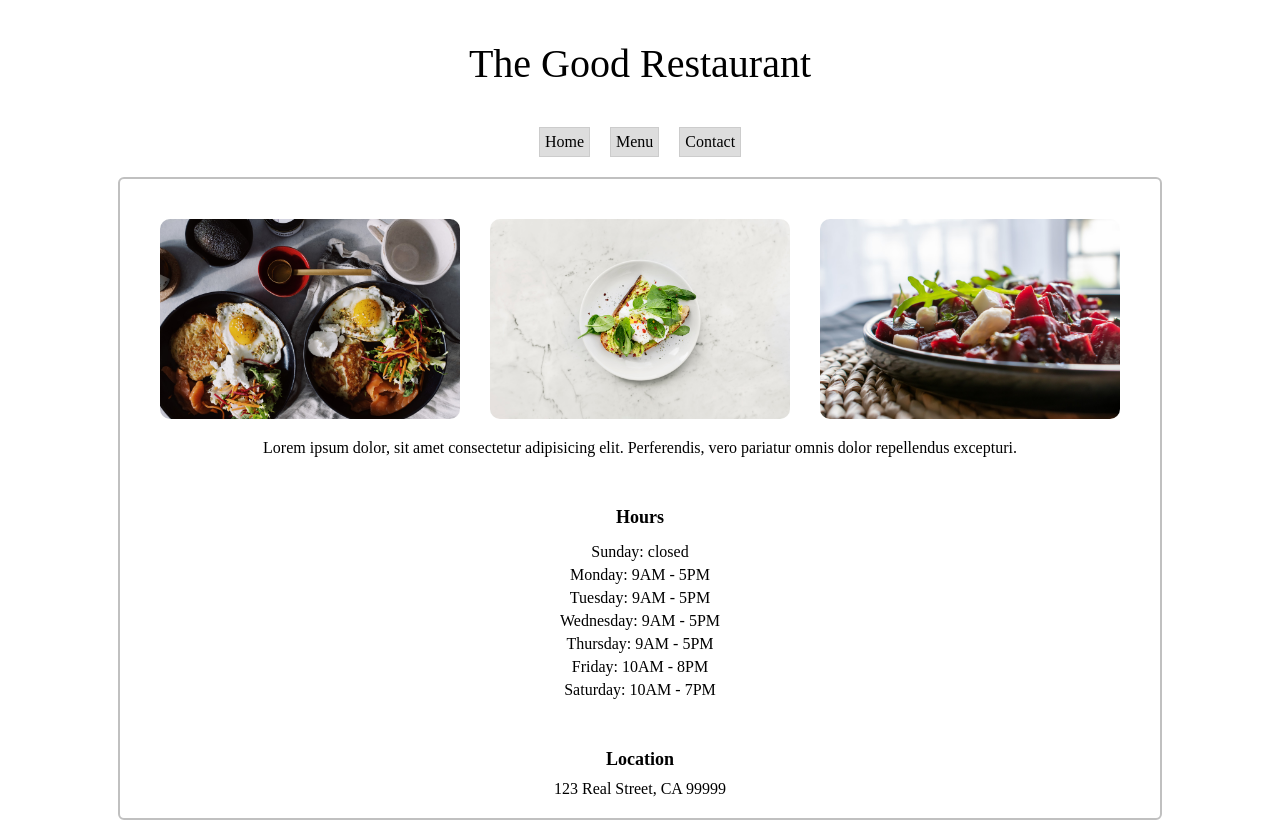
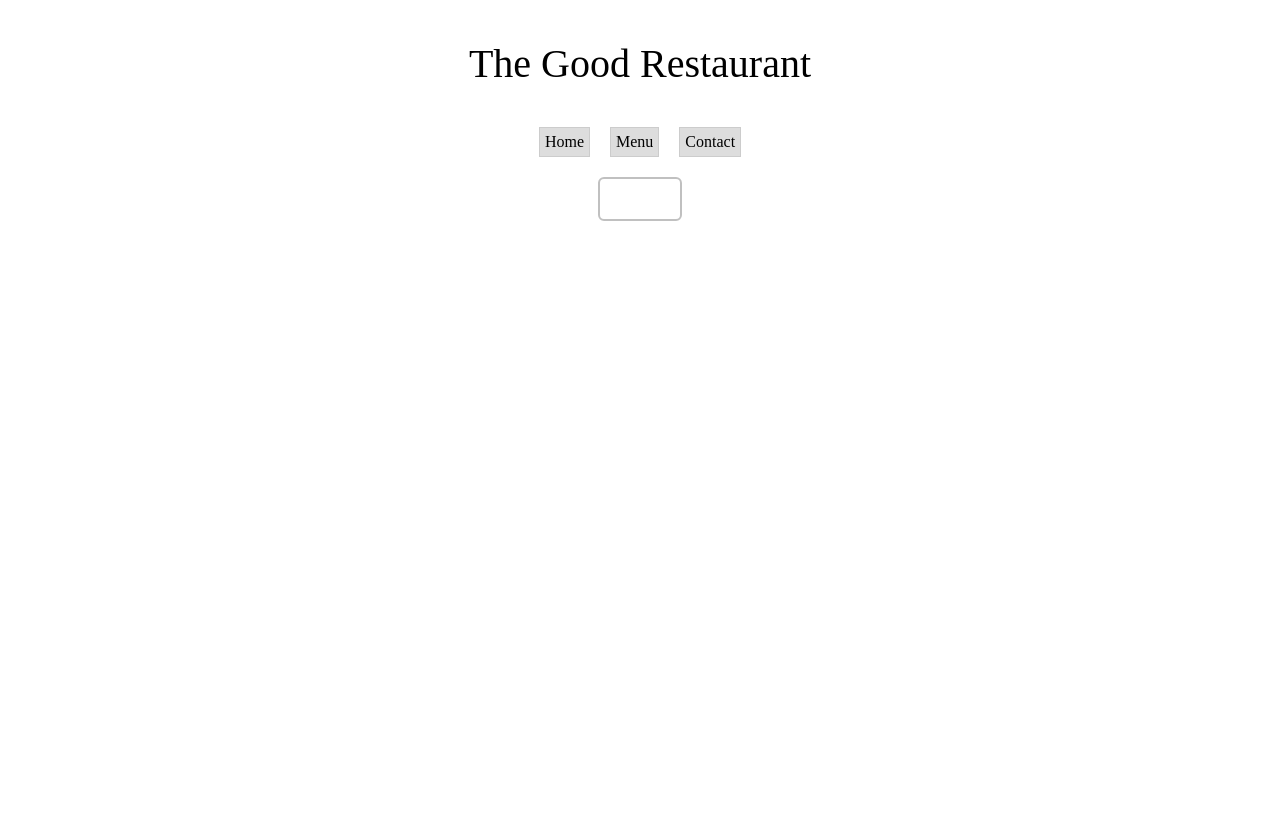
Before and after one commit to apoorwaG/restaurant-page, a website built with webpack: page dist/index.html in a window 1280 px wide. Both pictures are taken after a click on the element "Menu". Built offline with nearby package versions, Linux system fonts and the light colour scheme.

Commit message:
starting work on Menu tab

```diff
--- a/src/home.js
+++ b/src/home.js
@@ -10,8 +10,9 @@ function loadHeaderImages() {
     upperBody.classList.add("upperBody");
 
     const imageSrcArr = [HeaderOne, HeaderTwo, HeaderThree];
+    let myIcon;
     for (let i = 0; i < 3; i++) {
-        const myIcon = new Image();
+        myIcon = new Image();
         myIcon.src = imageSrcArr[i];
         upperBody.appendChild(myIcon);
     }
--- a/src/index.js
+++ b/src/index.js
@@ -1,8 +1,11 @@
 import './style.css';
 
 import {loadHome} from './home';
+import {loadMenu} from './menu';
 
 const displayController = (() => {
+
+    let currentTab = 'Home';
 
     function loadTitle() {
         const body = document.querySelector("body");
@@ -32,8 +35,9 @@ const displayController = (() => {
             const section = document.createElement('div')
             section.textContent = sections[i];
             section.classList.add('tab');
-            section.addEventListener('click', () => {
-                console.log("I've been clicked!");
+            section.setAttribute('data-tab', `${sections[i]}`);
+            section.addEventListener('click', (event) => {
+                changeTabs(event);
             });
             navBar.append(section);
         }
@@ -41,6 +45,28 @@ const displayController = (() => {
         body.insertBefore(navBar, element);
     }
 
+    function clearContent() {
+        const content = document.querySelector("#content");
+        while (content.firstChild){
+            content.removeChild(content.firstChild);
+        }
+    }
+
+    function changeTabs(event) {
+        const newTab = event.target.getAttribute("data-tab");
+        // if current tab is clicked
+        if(newTab === currentTab) return;
+
+        clearContent();
+
+        if(newTab === "Menu"){
+            loadMenu();
+        } else {
+            // loadContact();
+        }
+
+    }
+
     loadTitle();
     loadNavigation();
     loadHome();
--- /dev/null
+++ b/src/menu.js
@@ -0,0 +1,7 @@
+function loadMenu() {
+    console.log("Loading Menu!");
+}
+
+export {
+    loadMenu
+}
```
Also changed, not shown: dist/index.html, dist/main.js.
